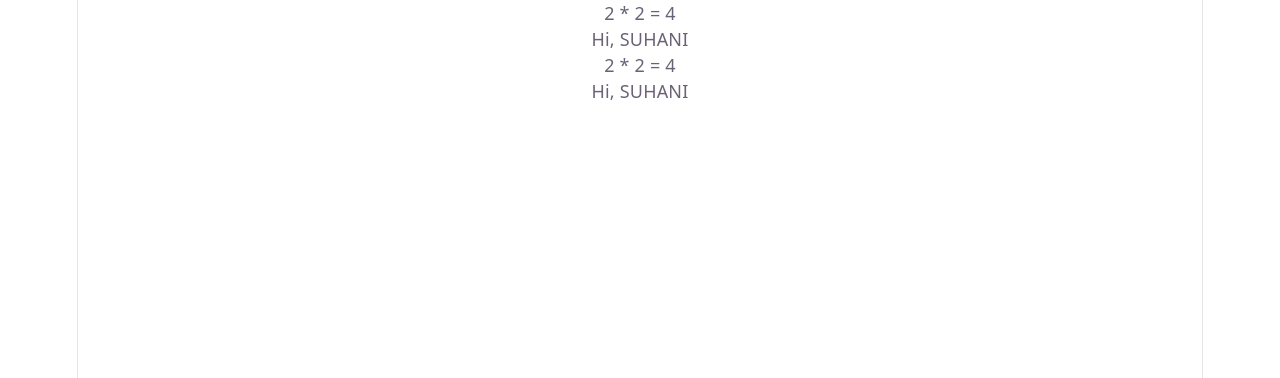
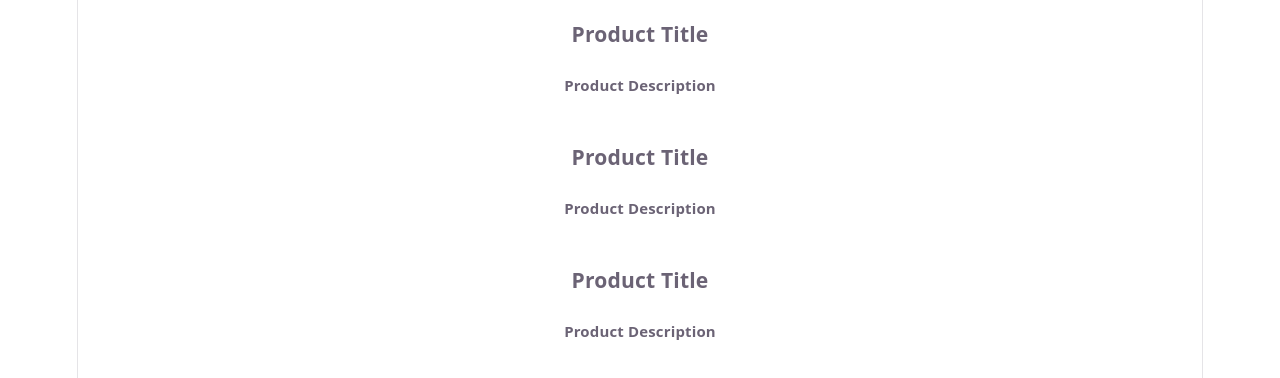
Before and after one commit to Suhani-Saraswat/React-, a React (Vite) app: page / in a window 1280 px wide. Shown: the top 378 px of the page. Built offline with nearby package versions, Linux system fonts and the light colour scheme.

Commit message:
Structuring Components

```diff
--- a/src/App.jsx
+++ b/src/App.jsx
@@ -1,12 +1,10 @@
 import './App.css';
 import { Title } from "./Title.jsx";
+import ProductTab from './ProductTab.jsx';
 
 function App() {
    return (
-    <>
-      <Title />
-      <Title />
-    </>
+    <ProductTab />
    );
 }
 
--- /dev/null
+++ b/src/Product.jsx
@@ -0,0 +1,10 @@
+function Product() {
+    return (
+        <div>
+            <h3>Product Title</h3>
+            <h5>Product Description</h5>
+        </div>
+    );
+}
+
+export default Product;
--- /dev/null
+++ b/src/ProductTab.jsx
@@ -0,0 +1,13 @@
+import Product from "./Product.jsx";
+
+function ProductTab() {
+    return (
+        <>
+        <Product />
+        <Product />
+        <Product />
+        </>
+    );
+}
+
+export default ProductTab;
```
